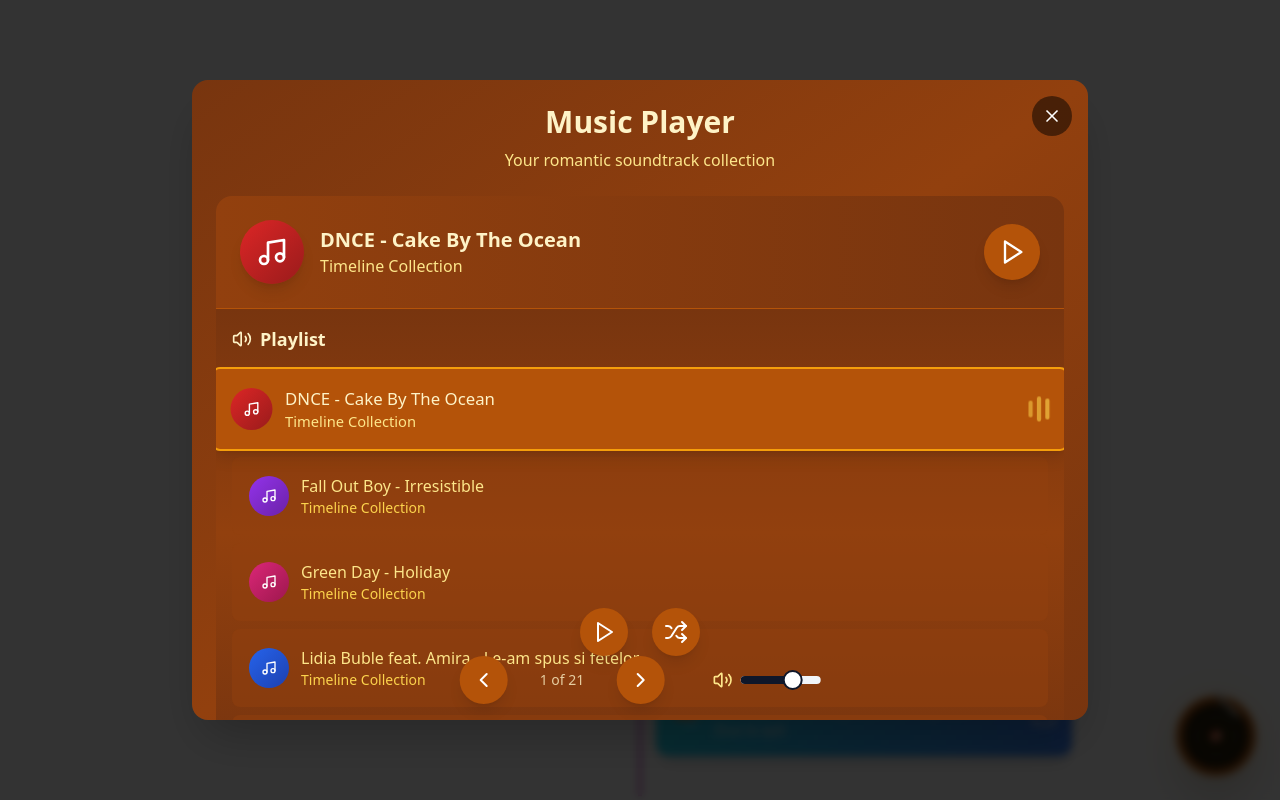
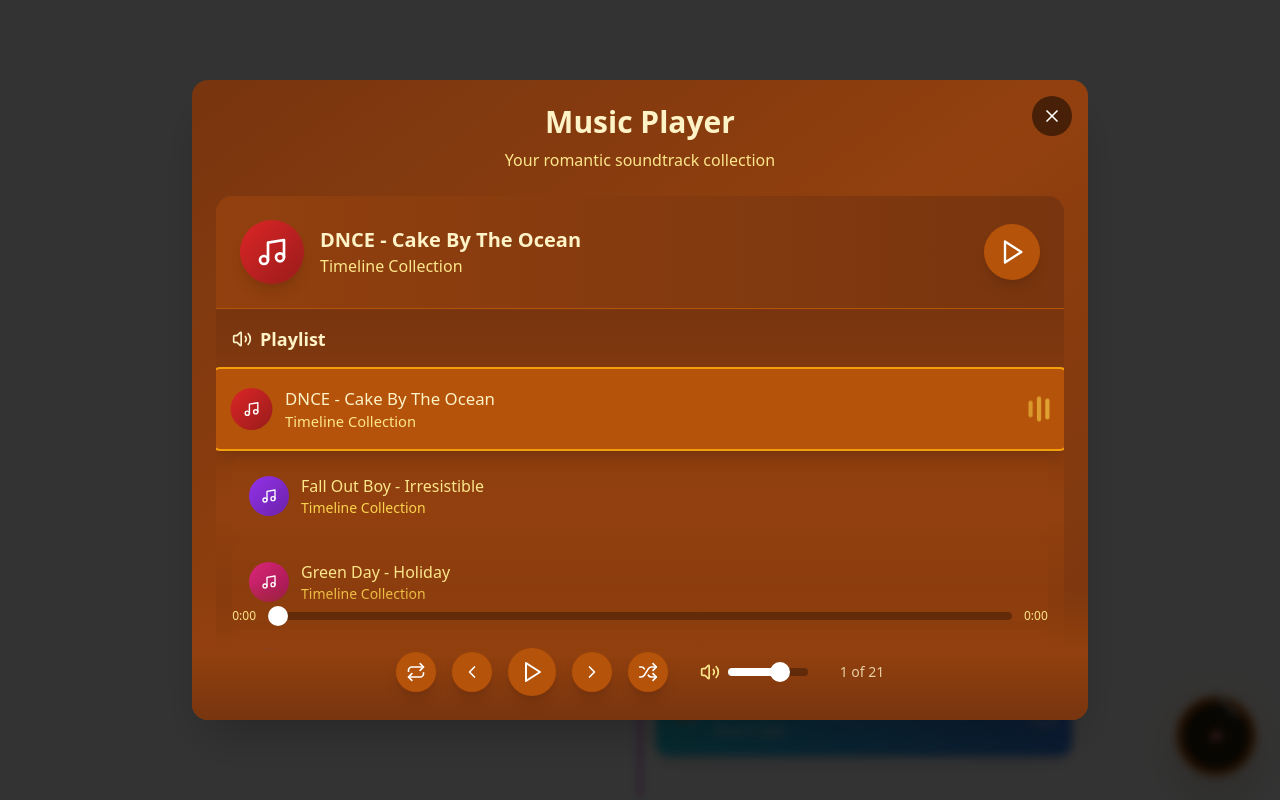
Before and after one commit to Neagu-Robert/iubire-memorie-react, a React (Vite) app: page /timeline in a window 1280 px wide. Both pictures are taken after a click on the element "Music Player". Shown: the top 800 px of the page. Built offline with nearby package versions, Linux system fonts and the light colour scheme.

Commit message:
feat: Enhance music player with new features
Added a progress bar with drag functionality, improved volume bar, repeat button, and crossfade transitions to the music player.
-edited src/components/VinylCollection.tsx
-edited src/contexts/MusicContext.tsx

```diff
--- a/src/components/VinylCollection.tsx
+++ b/src/components/VinylCollection.tsx
@@ -1,8 +1,9 @@
 
 import React from 'react';
-import { ChevronLeft, ChevronRight, X, Play, Pause, Shuffle, Volume2 } from 'lucide-react';
+import { ChevronLeft, ChevronRight, X, Play, Pause, Shuffle, Volume2, Repeat } from 'lucide-react';
 import { useMusic } from '../contexts/MusicContext';
 import { Slider } from './ui/slider';
+import { Progress } from './ui/progress';
 import AnimatedPlaylist from './AnimatedPlaylist';
 
 interface VinylCollectionProps {
@@ -21,7 +22,12 @@ const VinylCollection: React.FC<VinylCollectionProps> = ({ isOpen, onClose }) =>
     currentSongIndex,
     songs,
     volume,
-    setVolume
+    setVolume,
+    currentTime,
+    duration,
+    repeatMode,
+    setRepeatMode,
+    seekTo
   } = useMusic();
 
   const togglePlay = () => {
@@ -39,6 +45,28 @@ const VinylCollection: React.FC<VinylCollectionProps> = ({ isOpen, onClose }) =>
 
   const handleVolumeChange = (value: number[]) => {
     setVolume(value[0] / 100);
+  };
+
+  const handleProgressChange = (value: number[]) => {
+    const newTime = (value[0] / 100) * duration;
+    seekTo(newTime);
+  };
+
+  const toggleRepeat = () => {
+    if (repeatMode === 'off') {
+      setRepeatMode('playlist');
+    } else if (repeatMode === 'playlist') {
+      setRepeatMode('song');
+    } else {
+      setRepeatMode('off');
+    }
+  };
+
+  const formatTime = (time: number) => {
+    if (isNaN(time)) return '0:00';
+    const minutes = Math.floor(time / 60);
+    const seconds = Math.floor(time % 60);
+    return `${minutes}:${seconds.toString().padStart(2, '0')}`;
   };
 
   if (!isOpen) return null;
@@ -61,12 +89,61 @@ const VinylCollection: React.FC<VinylCollectionProps> = ({ isOpen, onClose }) =>
         </div>
 
         {/* Animated Playlist */}
-        <div className="px-6 pb-20 h-full">
+        <div className="px-6 pb-32 h-full">
           <AnimatedPlaylist />
         </div>
 
-        {/* Control buttons */}
-        <div className="absolute bottom-16 left-1/2 transform -translate-x-1/2 flex items-center gap-6">
+        {/* Bottom Control Container */}
+        <div className="absolute bottom-0 left-0 right-0 bg-gradient-to-t from-amber-900 via-amber-800 to-transparent p-6">
+          {/* Progress Bar Container */}
+          <div className="mb-6">
+            <div className="flex items-center gap-3 mb-2">
+              <span className="text-xs text-amber-200 w-10 text-right">
+                {formatTime(currentTime)}
+              </span>
+              <div className="flex-1">
+                <Slider
+                  value={[duration ? (currentTime / duration) * 100 : 0]}
+                  onValueChange={handleProgressChange}
+                  max={100}
+                  step={0.1}
+                  className="w-full cursor-pointer"
+                />
+              </div>
+              <span className="text-xs text-amber-200 w-10">
+                {formatTime(duration)}
+              </span>
+            </div>
+          </div>
+
+          {/* Controls Container */}
+          <div className="flex items-center justify-center gap-4">
+            {/* Repeat Button */}
+            <div className="relative">
+              <button
+                onClick={toggleRepeat}
+                className={`w-10 h-10 rounded-full flex items-center justify-center text-white transition-colors duration-200 shadow-lg ${
+                  repeatMode !== 'off' ? 'bg-amber-600 hover:bg-amber-500' : 'bg-amber-700 hover:bg-amber-600'
+                }`}
+              >
+                <Repeat className="w-5 h-5" />
+              </button>
+              {repeatMode === 'song' && (
+                <div className="absolute -top-2 -right-1 w-4 h-4 bg-amber-500 rounded-full flex items-center justify-center">
+                  <span className="text-xs font-bold text-white">1</span>
+                </div>
+              )}
+            </div>
+
+            {/* Previous Button */}
+            <button
+              onClick={playPreviousSong}
+              className="w-10 h-10 bg-amber-700 hover:bg-amber-600 rounded-full flex items-center justify-center text-white transition-colors duration-200 shadow-lg"
+            >
+              <ChevronLeft className="w-5 h-5" />
+            </button>
+
+            {/* Play/Pause Button */}
             <button
               onClick={togglePlay}
               className="w-12 h-12 bg-amber-700 hover:bg-amber-600 rounded-full flex items-center justify-center text-white transition-colors duration-200 shadow-lg"
@@ -74,34 +151,20 @@ const VinylCollection: React.FC<VinylCollectionProps> = ({ isOpen, onClose }) =>
               {isPlaying ? <Pause className="w-6 h-6" /> : <Play className="w-6 h-6" />}
             </button>
 
+            {/* Next Button */}
+            <button
+              onClick={playNextSong}
+              className="w-10 h-10 bg-amber-700 hover:bg-amber-600 rounded-full flex items-center justify-center text-white transition-colors duration-200 shadow-lg"
+            >
+              <ChevronRight className="w-5 h-5" />
+            </button>
+
+            {/* Shuffle Button */}
             <button
               onClick={shuffleSong}
-            className="w-12 h-12 bg-amber-700 hover:bg-amber-600 rounded-full flex items-center justify-center text-white transition-colors duration-200 shadow-lg"
+              className="w-10 h-10 bg-amber-700 hover:bg-amber-600 rounded-full flex items-center justify-center text-white transition-colors duration-200 shadow-lg"
             >
-            <Shuffle className="w-6 h-6" />
-          </button>
-        </div>
-
-        {/* Navigation controls with volume */}
-        <div className="absolute bottom-4 left-1/2 transform -translate-x-1/2 flex items-center gap-8">
-          <button
-            onClick={playPreviousSong}
-            className="w-12 h-12 bg-amber-700 hover:bg-amber-600 rounded-full flex items-center justify-center text-white transition-colors duration-200 shadow-lg"
-          >
-            <ChevronLeft className="w-6 h-6" />
-          </button>
-
-          <div className="text-center text-amber-100">
-            <p className="text-sm opacity-80">
-              {currentSongIndex + 1} of {songs.length}
-            </p>
-          </div>
-
-          <button
-            onClick={playNextSong}
-            className="w-12 h-12 bg-amber-700 hover:bg-amber-600 rounded-full flex items-center justify-center text-white transition-colors duration-200 shadow-lg"
-          >
-            <ChevronRight className="w-6 h-6" />
+              <Shuffle className="w-5 h-5" />
             </button>
 
             {/* Volume Control */}
@@ -113,8 +176,16 @@ const VinylCollection: React.FC<VinylCollectionProps> = ({ isOpen, onClose }) =>
                   onValueChange={handleVolumeChange}
                   max={100}
                   step={1}
-                className="w-full"
+                  className="w-full [&_[role=slider]]:bg-white [&_[role=slider]]:border-white"
                 />
+              </div>
+            </div>
+
+            {/* Song Counter */}
+            <div className="text-center text-amber-100 ml-4">
+              <p className="text-sm opacity-80">
+                {currentSongIndex + 1} of {songs.length}
+              </p>
             </div>
           </div>
         </div>
--- a/src/components/ui/slider.tsx
+++ b/src/components/ui/slider.tsx
@@ -1,3 +1,4 @@
+
 import * as React from "react"
 import * as SliderPrimitive from "@radix-ui/react-slider"
 
@@ -15,10 +16,10 @@ const Slider = React.forwardRef<
     )}
     {...props}
   >
-    <SliderPrimitive.Track className="relative h-2 w-full grow overflow-hidden rounded-full bg-secondary">
-      <SliderPrimitive.Range className="absolute h-full bg-primary" />
+    <SliderPrimitive.Track className="relative h-2 w-full grow overflow-hidden rounded-full bg-black/30">
+      <SliderPrimitive.Range className="absolute h-full bg-white" />
     </SliderPrimitive.Track>
-    <SliderPrimitive.Thumb className="block h-5 w-5 rounded-full border-2 border-primary bg-background ring-offset-background transition-colors focus-visible:outline-none focus-visible:ring-2 focus-visible:ring-ring focus-visible:ring-offset-2 disabled:pointer-events-none disabled:opacity-50" />
+    <SliderPrimitive.Thumb className="block h-5 w-5 rounded-full border-2 border-white bg-white ring-offset-background transition-colors focus-visible:outline-none focus-visible:ring-2 focus-visible:ring-ring focus-visible:ring-offset-2 disabled:pointer-events-none disabled:opacity-50" />
   </SliderPrimitive.Root>
 ))
 Slider.displayName = SliderPrimitive.Root.displayName
--- a/src/contexts/MusicContext.tsx
+++ b/src/contexts/MusicContext.tsx
@@ -15,16 +15,22 @@ interface MusicContextType {
   isPlaying: boolean;
   isVinylCollectionOpen: boolean;
   volume: number;
+  currentTime: number;
+  duration: number;
+  repeatMode: 'off' | 'playlist' | 'song';
   audioRef: React.RefObject<HTMLAudioElement>;
   setCurrentSongIndex: (index: number) => void;
   setIsPlaying: (playing: boolean) => void;
   setIsVinylCollectionOpen: (open: boolean) => void;
   setVolume: (volume: number) => void;
+  setCurrentTime: (time: number) => void;
+  setRepeatMode: (mode: 'off' | 'playlist' | 'song') => void;
   playNextSong: () => void;
   playPreviousSong: () => void;
   shuffleSong: () => void;
   pauseMusic: () => void;
   resumeMusic: () => void;
+  seekTo: (time: number) => void;
 }
 
 const MusicContext = createContext<MusicContextType | undefined>(undefined);
@@ -191,10 +197,25 @@ export const MusicProvider: React.FC<{ children: React.ReactNode }> = ({ childre
   const [isPlaying, setIsPlaying] = useState(false);
   const [isVinylCollectionOpen, setIsVinylCollectionOpen] = useState(false);
   const [volume, setVolume] = useState(0.7);
+  const [currentTime, setCurrentTime] = useState(0);
+  const [duration, setDuration] = useState(0);
+  const [repeatMode, setRepeatMode] = useState<'off' | 'playlist' | 'song'>('off');
   const audioRef = useRef<HTMLAudioElement>(null);
+  const crossfadeRef = useRef<HTMLAudioElement>(null);
 
   const playNextSong = () => {
-    setCurrentSongIndex((prev) => (prev + 1) % songs.length);
+    if (repeatMode === 'song') return; // Don't advance if repeating current song
+
+    if (repeatMode === 'playlist') {
+      setCurrentSongIndex((prev) => (prev + 1) % songs.length);
+    } else {
+      const nextIndex = currentSongIndex + 1;
+      if (nextIndex < songs.length) {
+        setCurrentSongIndex(nextIndex);
+      } else {
+        setIsPlaying(false); // Stop at end if not repeating
+      }
+    }
   };
 
   const playPreviousSong = () => {
@@ -220,17 +241,71 @@ export const MusicProvider: React.FC<{ children: React.ReactNode }> = ({ childre
     }
   };
 
-  // Handle song changes
+  const seekTo = (time: number) => {
+    if (audioRef.current) {
+      audioRef.current.currentTime = time;
+      setCurrentTime(time);
+    }
+  };
+
+  // Crossfade transition between songs
+  const crossfadeToNextSong = (nextIndex: number) => {
+    if (!audioRef.current || !crossfadeRef.current) return;
+
+    const currentAudio = audioRef.current;
+    const nextAudio = crossfadeRef.current;
+
+    // Setup next song
+    nextAudio.src = songs[nextIndex].src;
+    nextAudio.volume = 0;
+    nextAudio.currentTime = 0;
+
+    // Start crossfade
+    nextAudio.play().catch(console.error);
+
+    const fadeTime = 1000; // 1 second crossfade
+    const steps = 20;
+    const stepTime = fadeTime / steps;
+    let step = 0;
+
+    const crossfadeInterval = setInterval(() => {
+      step++;
+      const progress = step / steps;
+
+      currentAudio.volume = volume * (1 - progress);
+      nextAudio.volume = volume * progress;
+
+      if (step >= steps) {
+        clearInterval(crossfadeInterval);
+        currentAudio.pause();
+
+        // Swap audio elements
+        const tempSrc = currentAudio.src;
+        const tempTime = currentAudio.currentTime;
+
+        currentAudio.src = nextAudio.src;
+        currentAudio.currentTime = nextAudio.currentTime;
+        currentAudio.volume = volume;
+
+        nextAudio.pause();
+        nextAudio.volume = 0;
+      }
+    }, stepTime);
+  };
+
+  // Handle song changes with crossfade
   useEffect(() => {
     if (audioRef.current && songs[currentSongIndex]) {
       const wasPlaying = isPlaying;
-      const currentTime = audioRef.current.currentTime;
 
-      // Only change src if it's a different song
       if (audioRef.current.src !== songs[currentSongIndex].src) {
-        audioRef.current.src = songs[currentSongIndex].src;
-        if (wasPlaying) {
-          audioRef.current.play().catch(console.error);
+        if (wasPlaying && crossfadeRef.current) {
+          crossfadeToNextSong(currentSongIndex);
+        } else {
+          audioRef.current.src = songs[currentSongIndex].src;
+          if (wasPlaying) {
+            audioRef.current.play().catch(console.error);
+          }
         }
       }
     }
@@ -243,28 +318,62 @@ export const MusicProvider: React.FC<{ children: React.ReactNode }> = ({ childre
     }
   }, [volume]);
 
+  // Handle audio events
+  useEffect(() => {
+    const audio = audioRef.current;
+    if (!audio) return;
+
+    const updateTime = () => setCurrentTime(audio.currentTime);
+    const updateDuration = () => setDuration(audio.duration);
+    const handleEnded = () => {
+      if (repeatMode === 'song') {
+        audio.currentTime = 0;
+        audio.play().catch(console.error);
+      } else {
+        playNextSong();
+      }
+    };
+
+    audio.addEventListener('timeupdate', updateTime);
+    audio.addEventListener('loadedmetadata', updateDuration);
+    audio.addEventListener('ended', handleEnded);
+
+    return () => {
+      audio.removeEventListener('timeupdate', updateTime);
+      audio.removeEventListener('loadedmetadata', updateDuration);
+      audio.removeEventListener('ended', handleEnded);
+    };
+  }, [repeatMode]);
+
   const value = {
     songs,
     currentSongIndex,
     isPlaying,
     isVinylCollectionOpen,
     volume,
+    currentTime,
+    duration,
+    repeatMode,
     audioRef,
     setCurrentSongIndex,
     setIsPlaying,
     setIsVinylCollectionOpen,
     setVolume,
+    setCurrentTime,
+    setRepeatMode,
     playNextSong,
     playPreviousSong,
     shuffleSong,
     pauseMusic,
     resumeMusic,
+    seekTo,
   };
 
   return (
     <MusicContext.Provider value={value}>
       {children}
-      <audio ref={audioRef} loop={false} preload="auto" />
+      <audio ref={audioRef} preload="auto" />
+      <audio ref={crossfadeRef} preload="auto" />
     </MusicContext.Provider>
   );
 };
```
Lines whose indentation alone changed are shown as unchanged.
